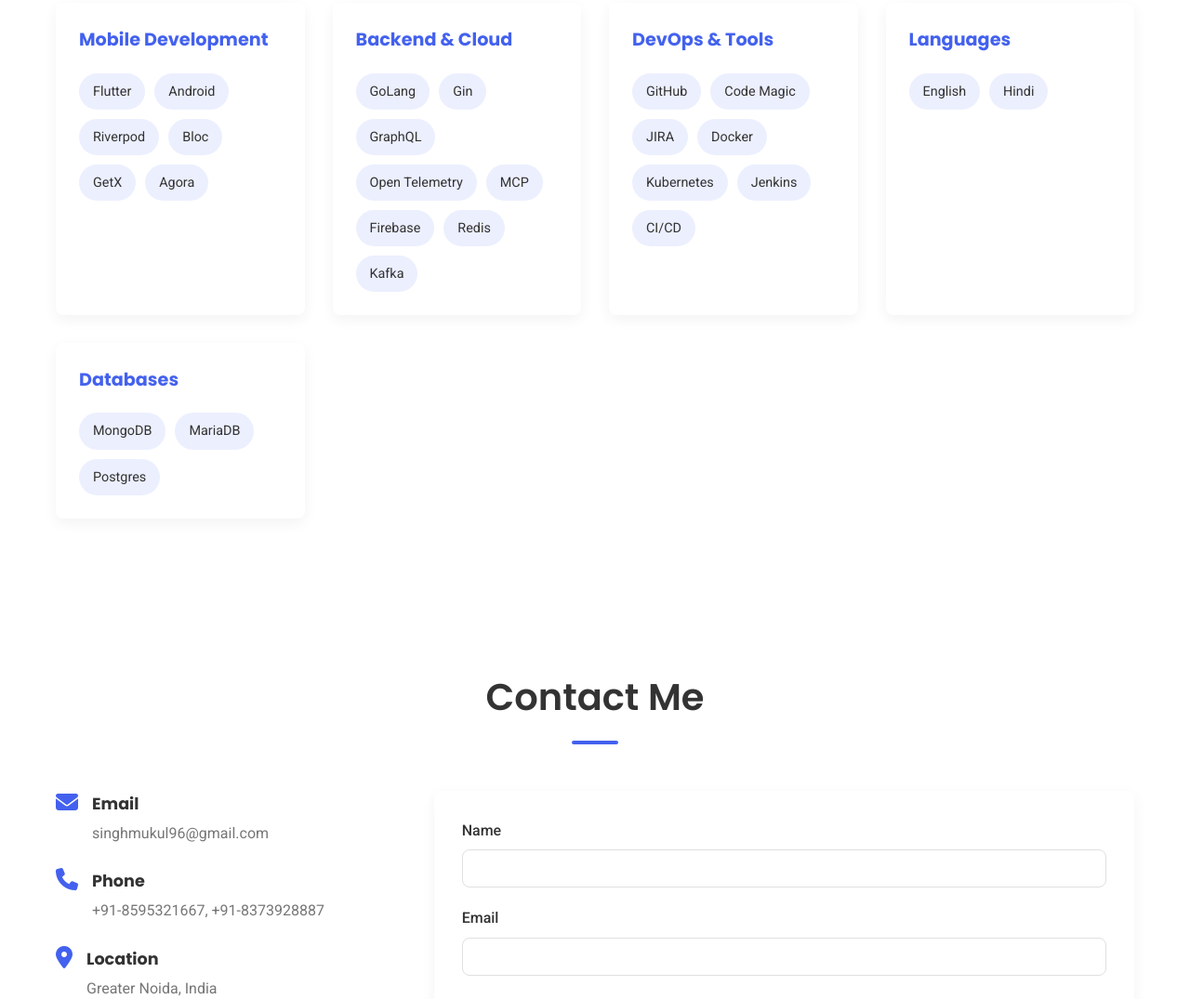
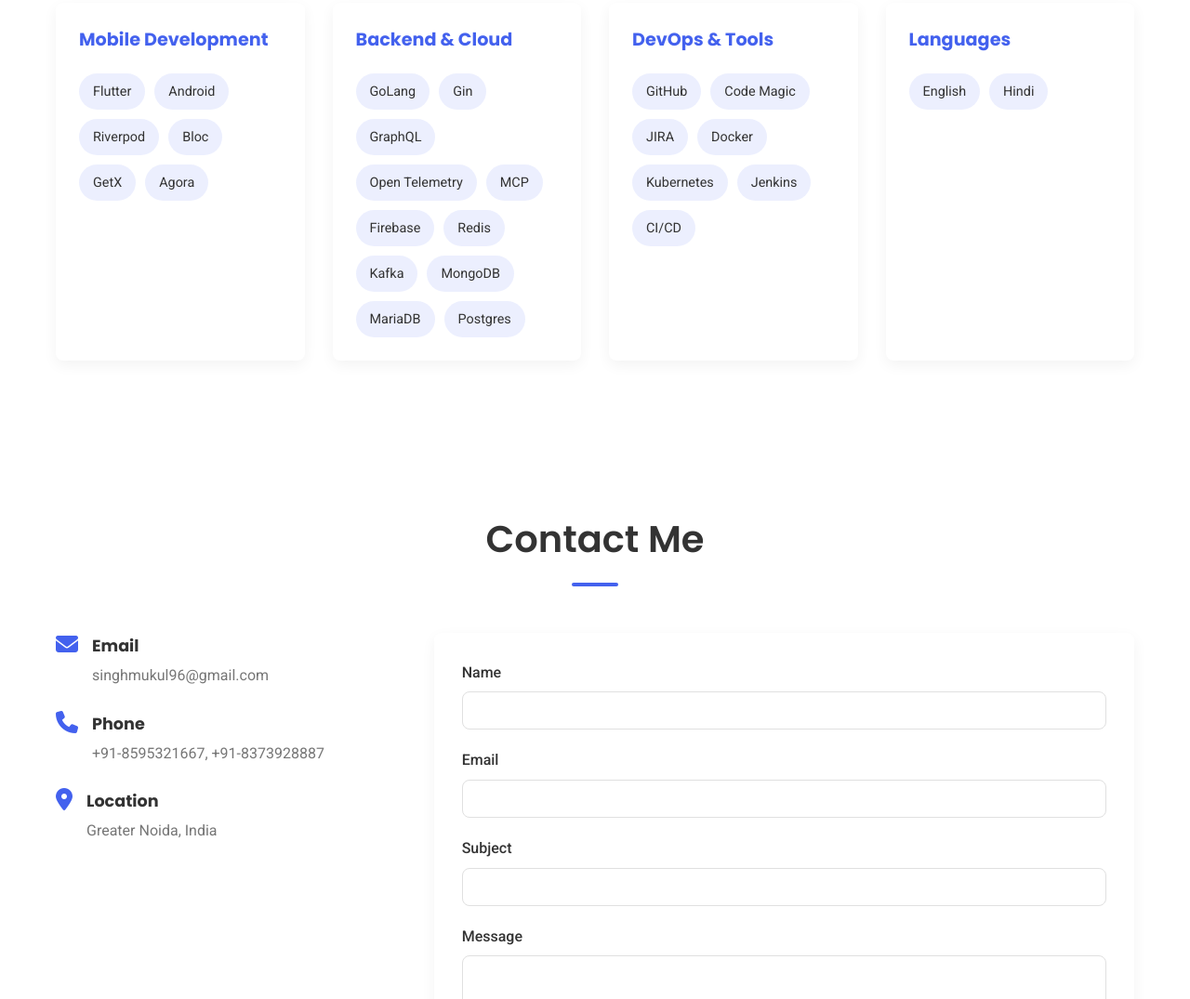
Before and after one commit to MukulKrSingh/MukulKrSingh.github.io, a plain HTML site: page index.html in a window 1280 px wide. Shown: the part 5267-6342 px from the top of the page at 93% size. Drawn offline with nearby package versions, Linux system fonts and the light colour scheme.

Commit message:
removed db section, will add later

```diff
--- a/assets/js/content.js
+++ b/assets/js/content.js
@@ -108,12 +108,9 @@
 // Skills
 const skills = {
     mobile: ["Flutter", "Android", "Riverpod", "Bloc", "GetX", "Agora"],
-    backend: ["GoLang", "Gin", "GraphQL", "Open Telemetry", "MCP", "Firebase","Redis","Kafka"],
+    backend: ["GoLang", "Gin", "GraphQL", "Open Telemetry", "MCP", "Firebase","Redis","Kafka","MongoDB","MariaDB","Postgres"],
     devops: ["GitHub", "Code Magic", "JIRA", "Docker","Kubernetes","Jenkins","CI/CD"],
     languages: ["English", "Hindi"],
-    database:["MongoDB","MariaDB","Postgres"],
-
-
 };
 
 // Particles.js Configuration
--- a/assets/js/main.js
+++ b/assets/js/main.js
@@ -233,8 +233,8 @@
     populateSkills('mobileSkills', skills.mobile);
     populateSkills('backendSkills', skills.backend);
     populateSkills('devopsSkills', skills.devops);
-    populateSkills('databaseSkills', skills.database);
     populateSkills('languageSkills', skills.languages);
+
 
 }
 
--- a/index.html
+++ b/index.html
@@ -175,12 +175,6 @@
                         <!-- Language skills will be dynamically inserted here -->
                     </div>
                 </div>
-                <div class="skill-category">
-                    <h3>Databases</h3>
-                    <div class="skill-tags" id="databaseSkills">
-                        <!-- database skills will be dynamically inserted here -->
-                    </div>
-                </div>
             </div>
         </section>
 
```
